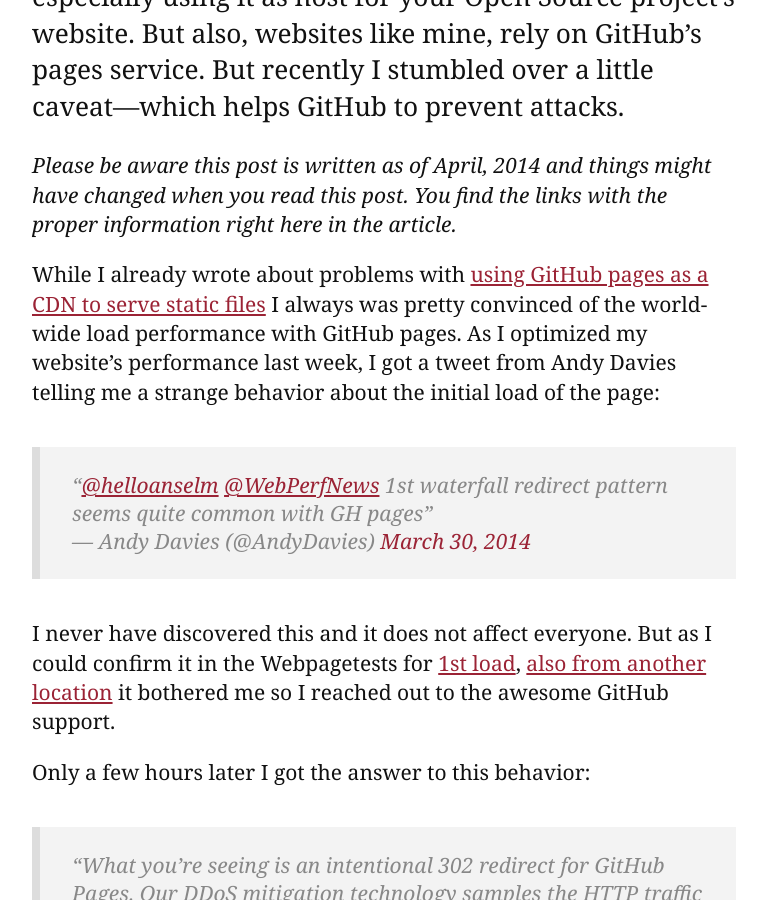
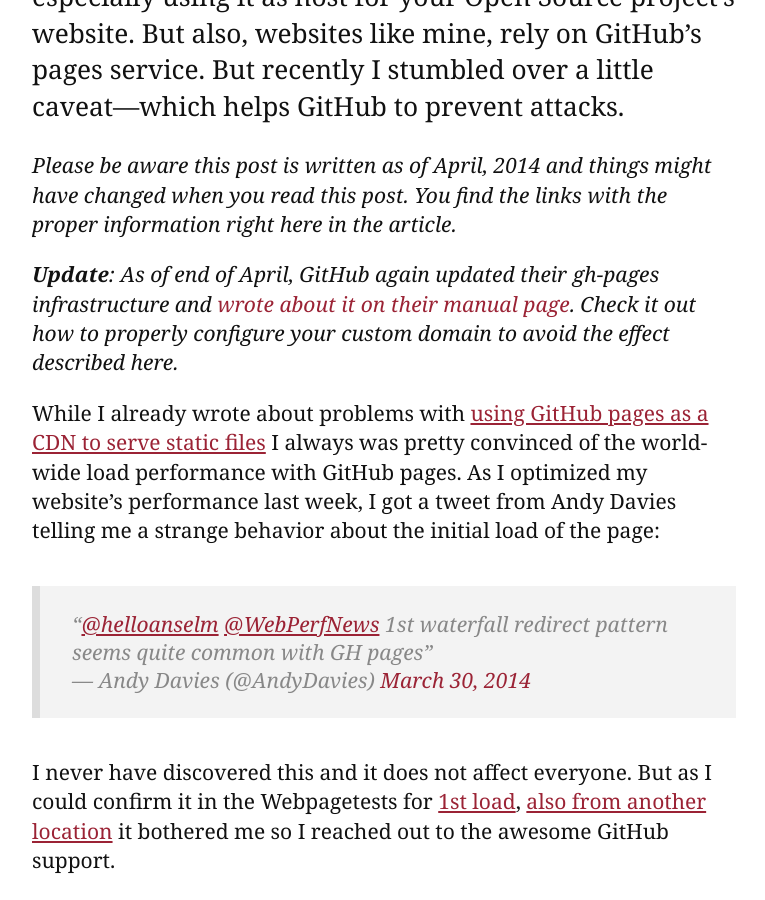
Before and after one commit to dayer4b/anselmh.github.com, a Jekyll site: the page built from _posts/2014-04-08-github-pages-redirect-performance.md, in a window 1280 px wide and 900 px high, scrolled down 808 px. Shown: the whole window, without its empty margins (256-1021 px from the left). Built offline with Jekyll 4.4.1, drawn with Linux system fonts in a browser that asks for light colours; Markdown is read by kramdown in place of the engine named in the settings; comment, search, counter and statistics services are not loaded.

Commit message:
Update article for gh-pages redirects.
Add update notice.

```diff
--- a/_posts/2014-04-08-github-pages-redirect-performance.md
+++ b/_posts/2014-04-08-github-pages-redirect-performance.md
@@ -7,6 +7,8 @@
 Using GitHub pages is common practice today, especially using it as host for your Open Source project’s website. But also, websites like mine, rely on GitHub’s pages service. But recently I stumbled over a little caveat—which helps GitHub to prevent attacks.
 
 _Please be aware this post is written as of April, 2014 and things might have changed when you read this post. You find the links with the proper information right here in the article._
+
+_**Update**: As of end of April, GitHub again updated their gh-pages infrastructure and [wrote about it on their manual page](https://help.github.com/articles/setting-up-a-custom-domain-with-github-pages). Check it out how to properly configure your custom domain to avoid the effect described here._
 
 While I already wrote about problems with [using GitHub pages as a CDN to serve static files](http://helloanselm.com/2013/use-a-cdn-on-github-pages/) I always was pretty convinced of the world-wide load performance with GitHub pages. As I optimized my website’s performance last week, I got a tweet from Andy Davies telling me a strange behavior about the initial load of the page:
 
```
